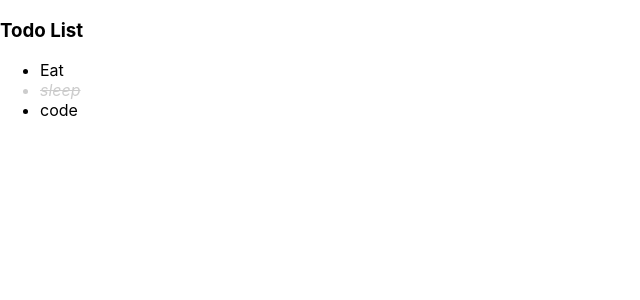
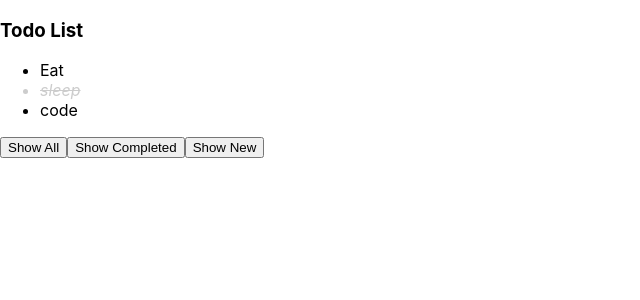
Before and after one commit to nguyenduong1609/learn-reactjs-duong, a React (Create React App) app: page / in a window 1280 px wide. Shown: the top 300 px of the page, without its empty margins (0-640 px from the left). Built offline with nearby package versions, Linux system fonts and the light colour scheme.

Commit message:
loc cac hang muc

```diff
--- a/src/features/Todo/index.jsx
+++ b/src/features/Todo/index.jsx
@@ -1,6 +1,5 @@
 import React, { useState } from 'react';
 import TodoList from "./components/TodoList"
-
 
 function TodoFeature(props) {
   const initTodoList = [
@@ -22,6 +21,7 @@
   ];
 
   const [todoList, setTodoList] = useState(initTodoList);
+  const [filteredStatus, setFilteredStatus] = useState('all')
 
   const hanletodoClick = (todo,idx) =>{
     const newTodoList = [ ...todoList];
@@ -30,13 +30,31 @@
       status: newTodoList[idx].status === 'new' ? 'completed' : 'new',
     };
     setTodoList(newTodoList);
-    // console.log(todo, idx);
-  }
+  };
+
+  const handleShowAllClick = () => {
+    setFilteredStatus('all');
+  };
+  const handleShowCompletedClick = () => {
+    setFilteredStatus('completed');
+  };
+  const handleShowNewClick = () => {
+    setFilteredStatus('new');
+  };
+
+  const renderedTodoList = todoList.filter(todo => filteredStatus==='all' || filteredStatus === todo.status);
+  console.log(renderedTodoList);
 
   return (
     <div>
       <h3>Todo List</h3>
-      <TodoList todoList = {todoList} onTodoClick={hanletodoClick} />
+      <TodoList todoList = {renderedTodoList} onTodoClick={hanletodoClick} />
+
+      <div>
+        <button onClick={handleShowAllClick}>Show All</button>
+        <button onClick={handleShowCompletedClick}>Show Completed</button>
+        <button onClick={handleShowNewClick}>Show New</button>
+      </div>
     </div>
   );
 }
```
